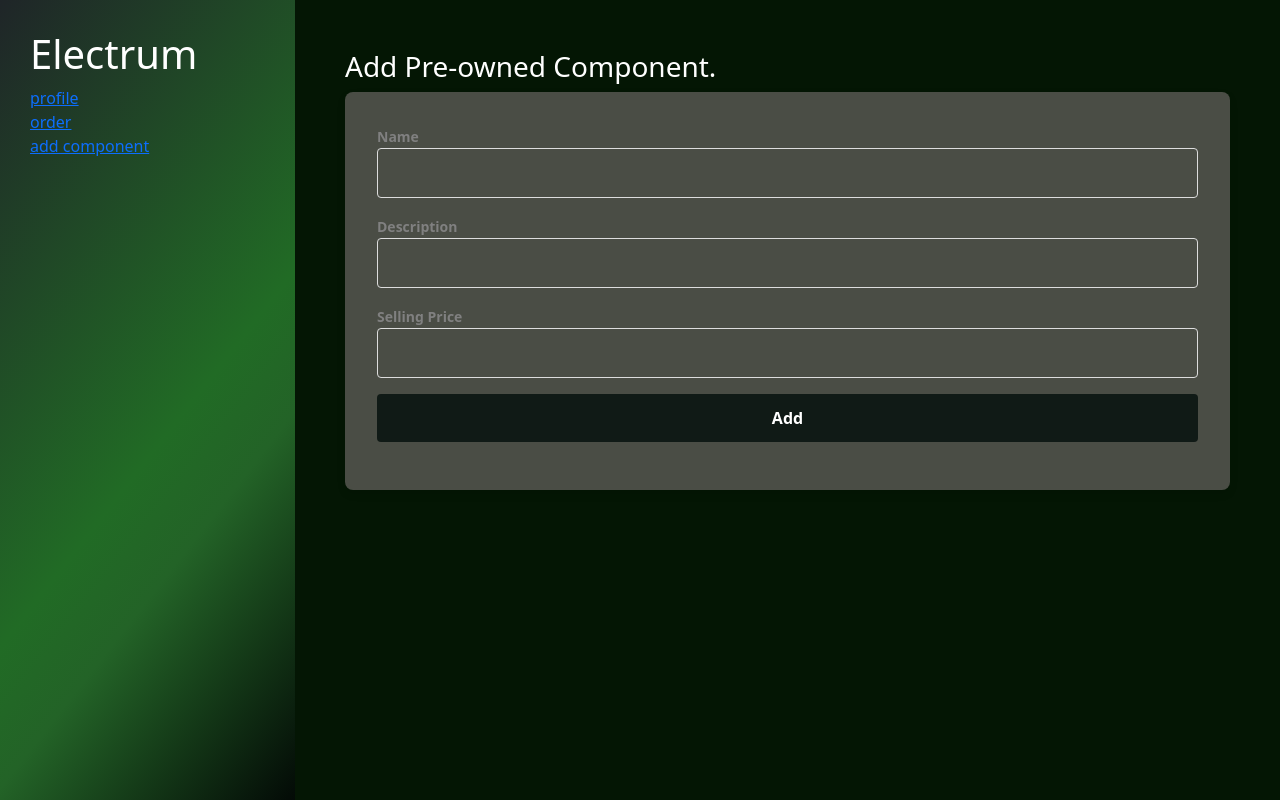
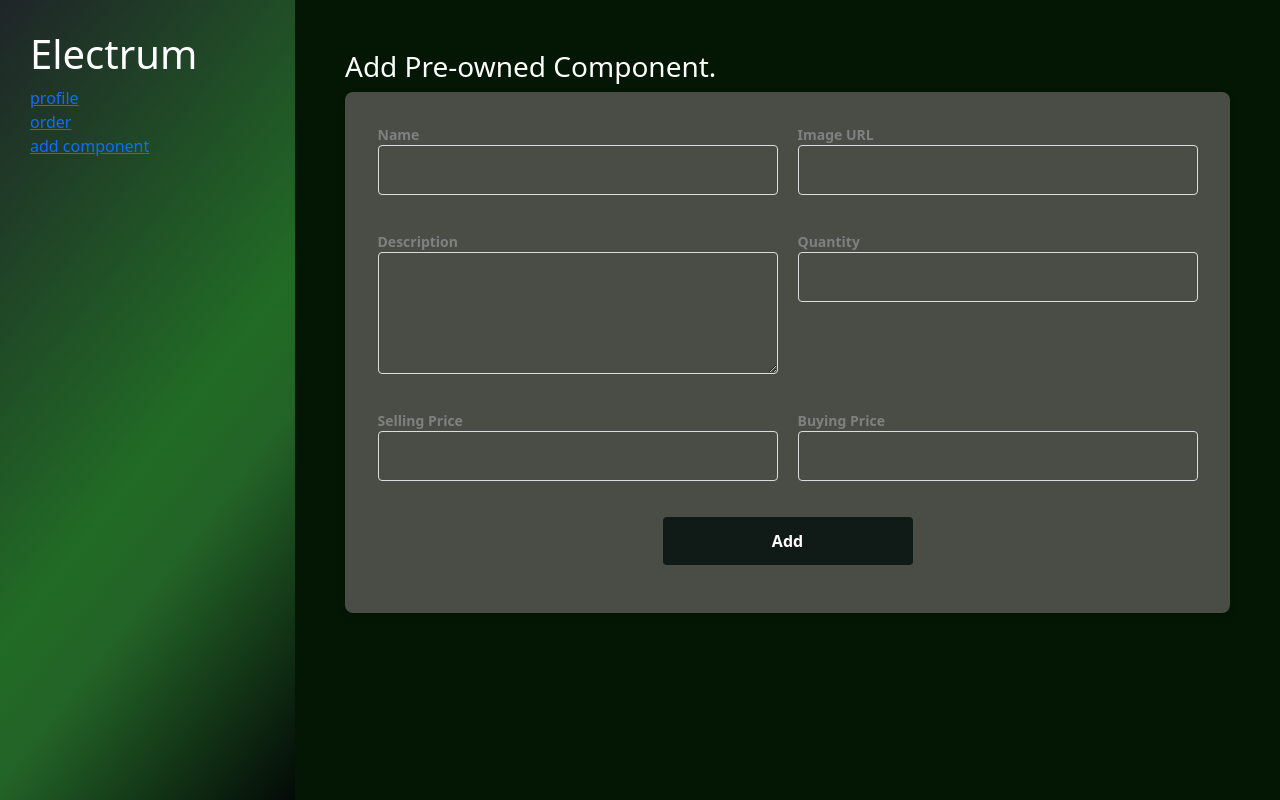
Before and after one commit to ShahinurAlamBhuiyan/electrum_client, a React (Vite) app: page /dashboard/add-component in a window 1280 px wide. Built offline with nearby package versions, Linux system fonts and the light colour scheme; no server answers; sample sign-in values are in the browser's storage.

Commit message:
add component complete

```diff
--- a/src/components/Auth/SignIn/SignInFormContainer.jsx
+++ b/src/components/Auth/SignIn/SignInFormContainer.jsx
@@ -8,7 +8,6 @@ import {
 import googleIcon from '../../../assets/Social_icons/googleIcon.png'
 import { useAuth } from '../contexts/authContext'
 import axios from 'axios'
-// import axios from 'axios'
 
 const SignInFormContainer = () => {
   const { userLoggedIn, setLoading, setUserLoggedIn } = useAuth()
@@ -64,7 +63,8 @@ const SignInFormContainer = () => {
         JSON.stringify({
           name: response.data.name,
           email: response.data.email,
-          role: response.data.role
+          role: response.data.role,
+          _id: response.data._id
         })
       )
       setLoading(false)
--- a/src/components/Auth/SignUp/SignUpFormContainer.jsx
+++ b/src/components/Auth/SignUp/SignUpFormContainer.jsx
@@ -7,10 +7,9 @@ import {
   doSignInWithGoogle
 } from '../firebase/auth'
 
-import axios from 'axios'
-
 import googleIcon from '../../../assets/Social_icons/googleIcon.png'
 import { useAuth } from '../contexts/authContext'
+import axios from 'axios'
 
 const SignUpFormContainer = () => {
   const { userLoggedIn, setLoading, setUserLoggedIn } = useAuth()
@@ -39,19 +38,17 @@ const SignUpFormContainer = () => {
     }
 
     if (!isSigningUp) {
-      setIsSigningUp(true)
       try {
         await doCreateUserWithEmailAndPassword(email, password)
+        getUserByEmail(email)
+        setIsSigningUp(true)
         setLoading(true)
+        setUserLoggedIn(true)
         storeUserToDB(name, email, role)
-        setUserLoggedIn(true)
-        localStorage.setItem('user', JSON.stringify({ name, email, role }))
-
         alert('Your account was created successfully!')
       } catch (error) {
         console.log(error.message)
         setErrorMessage(error.message)
-        setIsSigningUp(false)
       }
     }
   }
@@ -81,13 +78,40 @@ const SignUpFormContainer = () => {
           storeUserToDB(res.user.displayName, res.user.email, role)
           setLoading(true)
           setUserLoggedIn(true)
-          localStorage.setItem('user', JSON.stringify({ name, email, role }))
+          getUserByEmail(res.user.email)
         })
         .catch(err => {
           console.log(err)
           setIsSigningUp(false)
           setErrorMessage('Google sign-up failed. Please try again.')
         })
+    }
+  }
+
+  const getUserByEmail = async userEmail => {
+    try {
+      const response = await axios.get(`${import.meta.env.VITE_SERVER}/user`, {
+        params: { email: userEmail }
+      })
+
+      console.log({ response })
+      localStorage.setItem(
+        'user',
+        JSON.stringify({
+          name: response.data.name,
+          email: response.data.email,
+          role: response.data.role,
+          _id: response.data._id
+        })
+      )
+      setLoading(false)
+    } catch (err) {
+      if (err.response) {
+        setErrorMessage(err.response.data)
+      } else {
+        setErrorMessage('An error occurred while fetching user data')
+      }
+      // setLoggedInUser(null) // Clear any previously fetched user data
     }
   }
 
--- a/src/components/Auth/firebase/auth.js
+++ b/src/components/Auth/firebase/auth.js
@@ -3,7 +3,6 @@ import { auth } from "./firebase";
 
 export const doCreateUserWithEmailAndPassword = async (email, password) => {
     return createUserWithEmailAndPassword(auth, email, password);
-
 }
 
 export const doSignInWithEmailAndPassword = (email, password) => {
--- a/src/pages/Dashboard/AddComponents.jsx
+++ b/src/pages/Dashboard/AddComponents.jsx
@@ -1,45 +1,96 @@
 import { useState } from 'react'
 import './Style.css'
+import axios from 'axios'
+import { useAuth } from '../../components/Auth/contexts/authContext'
 
 const AddComponents = () => {
-  const [name, setName] = useState()
-  const [description, setDescription] = useState()
-  const [sellingPrice, setSellingPrice] = useState()
-  console.log(name + ' ' + description + ' ' + sellingPrice)
+  const [name, setName] = useState('')
+  const [description, setDescription] = useState('')
+  const [sellingPrice, setSellingPrice] = useState('')
+  const [buyingPrice, setBuyingPrice] = useState('')
+  const [quantity, setQuantity] = useState('')
+  const [img_URL, setImg_URL] = useState('')
+
+  const { loggedInUserInfo } = useAuth()
+
   const formInputs = [
-    { label: 'Name', value: name, onChange: setName, type: 'name' },
+    { label: 'Name', value: name, onChange: setName, type: 'text' },
+    { label: 'Image URL', value: img_URL, onChange: setImg_URL, type: 'text' },
     {
       label: 'Description',
       value: description,
       onChange: setDescription,
-      type: 'name'
+      type: 'textarea',
+      className: 'description_input',
+      rows: 4,
+      cols: 50
+    },
+    {
+      label: 'Quantity',
+      value: quantity,
+      onChange: setQuantity,
+      type: 'number'
     },
     {
       label: 'Selling Price',
       value: sellingPrice,
       onChange: setSellingPrice,
       type: 'number'
+    },
+    {
+      label: 'Buying Price',
+      value: buyingPrice,
+      onChange: setBuyingPrice,
+      type: 'number'
     }
-    // { label: 'Name', value: name, onChange: setName }
   ]
+
+  const handleSubmit = async e => {
+    e.preventDefault()
+    try {
+      await axios.post(`${import.meta.env.VITE_SERVER}/post-component`, {
+        name,
+        description,
+        img_URL,
+        selling_price: Number(sellingPrice),
+        buying_price: Number(buyingPrice),
+        quantity: Number(quantity),
+        type: 'old',
+        owner_id: String(loggedInUserInfo._id)
+      })
+    } catch (error) {
+      console.log(error)
+    }
+  }
+
   return (
     <div className='addComponent-container'>
       <h3>Add Pre-owned Component.</h3>
 
       <div className='addComponent-form-wrapper'>
-        <form>
+        <form onSubmit={handleSubmit}>
           {formInputs.length &&
             formInputs.map((item, index) => (
-              <div key={index}>
+              <div key={index} className='input-label-container'>
                 <label className='addComponent-form-label'> {item.label}</label>
-                <input
-                  type={item.type}
-                  autoComplete={item.value}
-                  required
-                  value={item.value}
-                  onChange={e => item.onChange(e.target.value)}
-                  className='addComponent-form-input'
-                />
+                {item.type === 'textarea' ? (
+                  <textarea
+                    rows={item.rows}
+                    cols={item.cols}
+                    required
+                    value={item.value}
+                    onChange={e => item.onChange(e.target.value)}
+                    className={`addComponent-form-input`}
+                  />
+                ) : (
+                  <input
+                    type={item.type}
+                    required
+                    value={item.value}
+                    onChange={e => item.onChange(e.target.value)}
+                    className={`addComponent-form-input`}
+                  />
+                )}
               </div>
             ))}
           <button className='addComponent-form-button' type='submit'>
--- a/src/pages/Dashboard/Style.css
+++ b/src/pages/Dashboard/Style.css
@@ -19,9 +19,17 @@
 
 .addComponent-form-wrapper form {
   background: transparent;
+  display: flex;
+  justify-content: center;
+  align-items: flex-start;
+  flex-wrap: wrap;
+  gap: 20px;
 }
 
-
+.input-label-container {
+  display: flex;
+  flex-direction: column;
+}
 .addComponent-form-input {
   background: transparent;
   border: 1px solid #ddd;
@@ -30,7 +38,7 @@
   margin-bottom: 1em;
   font-size: 1em;
   color: black;
-    width: 100%;
+  width: 400px;
 }
 
 .addComponent-form-input:focus {
@@ -56,7 +64,7 @@
   cursor: pointer;
   margin-bottom: 1em;
 
-    width: 100%;
+  width: 250px;
 }
 
 .addComponent-form-button:hover {
```
Lines whose indentation alone changed are shown as unchanged.
